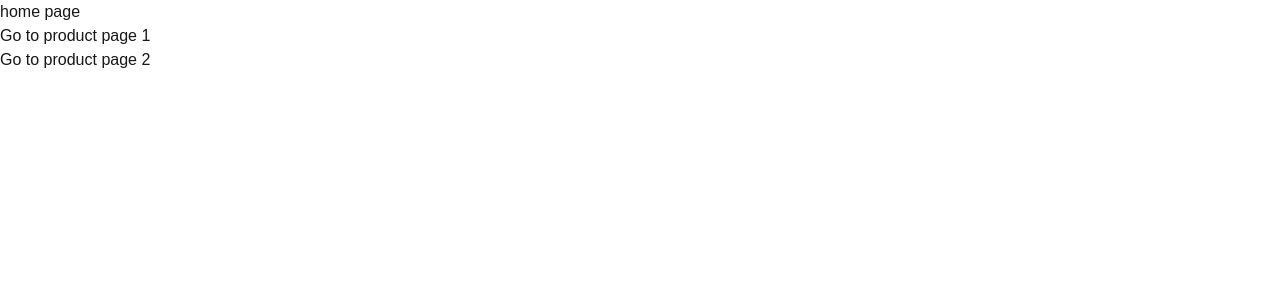
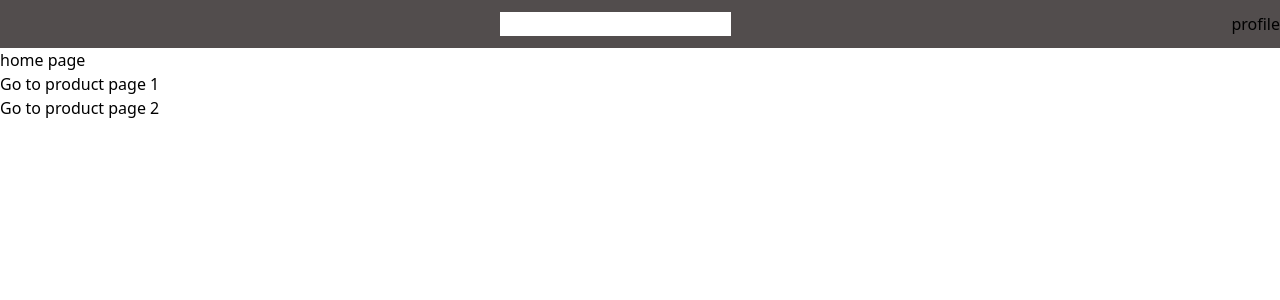
Before and after one commit to Al-Khalsi/freeNG, a Next.js app: page / in a window 1280 px wide. Shown: the top 300 px of the page. Built offline with nearby package versions, Linux system fonts and the light colour scheme.

Commit message:
folder structure

```diff
--- a/pages/index.js
+++ b/pages/index.js
@@ -2,7 +2,22 @@ import Link from 'next/link';
 
 function index() {
   return (
-    <div>
+    <div className="main">
+      <header className='header'>
+
+        <div className='bg-logo'>
+          <div className='logo'></div>
+        </div>
+
+        <div className='search-box'>
+          <input type="search" />
+        </div>
+
+        <div className='right-header'>
+          <button></button>
+          <Link href="/profile">profile</Link>
+        </div>
+      </header>
       <h1>home page</h1>
       <Link href="/product/1">Go to product page 1</Link>
       <br />
--- /dev/null
+++ b/pages/profile/[id].js
@@ -0,0 +1,15 @@
+import { useRouter } from 'next/router';
+
+const Profile = () => {
+    const router = useRouter();
+    const { id } = router.query;
+
+    return (
+        <div>
+            <h1>page product</h1>
+            <p>This page is about product number {id}.</p>
+        </div>
+    );
+};
+
+export default Profile;
--- a/styles/globals.css
+++ b/styles/globals.css
@@ -2,26 +2,19 @@
 @tailwind components;
 @tailwind utilities;
 
-:root {
-  --background: #ffffff;
-  --foreground: #171717;
+* {
+  margin: 0;
+  padding: 0;
+  box-sizing: border-box;
 }
 
-@media (prefers-color-scheme: dark) {
-  :root {
-    --background: #0a0a0a;
-    --foreground: #ededed;
-  }
+header {
+  width: 100%;
+  position: sticky;
+  top: 0;
+  background-color: rgb(82, 77, 77);
+  padding: 12px 0;
+  display: flex;
+  justify-content: space-between;
+  align-items: center;
 }
-
-body {
-  color: var(--foreground);
-  background: var(--background);
-  font-family: Arial, Helvetica, sans-serif;
-}
-
-@layer utilities {
-  .text-balance {
-    text-wrap: balance;
-  }
-}
```
